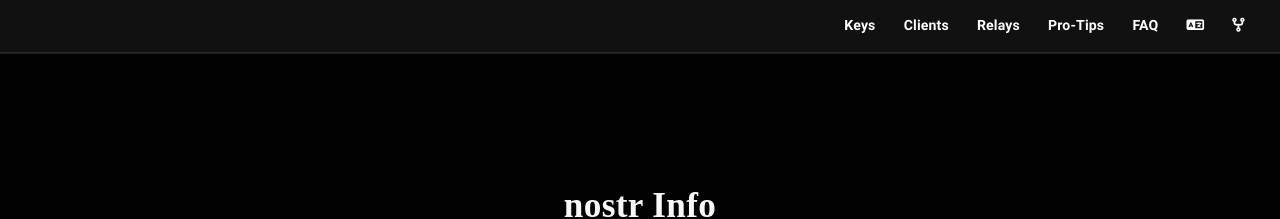
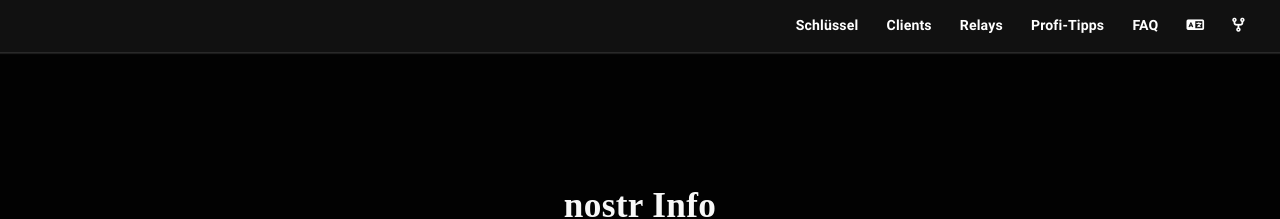
Before and after one commit to cercatrova21/nostr-info.de, a Jekyll site: the page built from index.md, in a window 1280 px wide. Shown: the top 219 px of the page. Built offline with Jekyll 4.4.1, drawn with Linux system fonts in a browser that asks for light colours; some web fonts are replaced.

Commit message:
Update navigation.html

```diff
--- a/_includes/navigation.html
+++ b/_includes/navigation.html
@@ -1,11 +1,11 @@
 <nav>
   <ul class="header__list">
-    <li><a href="#keys">Keys</a></li>
+    <li><a href="#schlüssel">Schlüssel</a></li>
     <li><a href="#clients">Clients</a></li>
     <li><a href="#relays">Relays</a></li>
-    <li><a href="#pro-tips">Pro-Tips</a></li>
+    <li><a href="#profi-tipps">Profi-Tipps</a></li>
     <li><a href="https://uselessshit.co/resources/nostr/" target="_blank">FAQ</a></li>
-    <li><a href="#translations" title="Übersetzungen"><i class="fa fa-language"></i></a></li>
+    <li><a href="#übersetzungen" title="Übersetzungen"><i class="fa fa-language"></i></a></li>
     <li><a href="https://github.com/cercatrova21/nostr-info.de" title="GitHub"><i class="fa fa-code-fork"></i></a></li>
   </ul>
 </nav>
```
